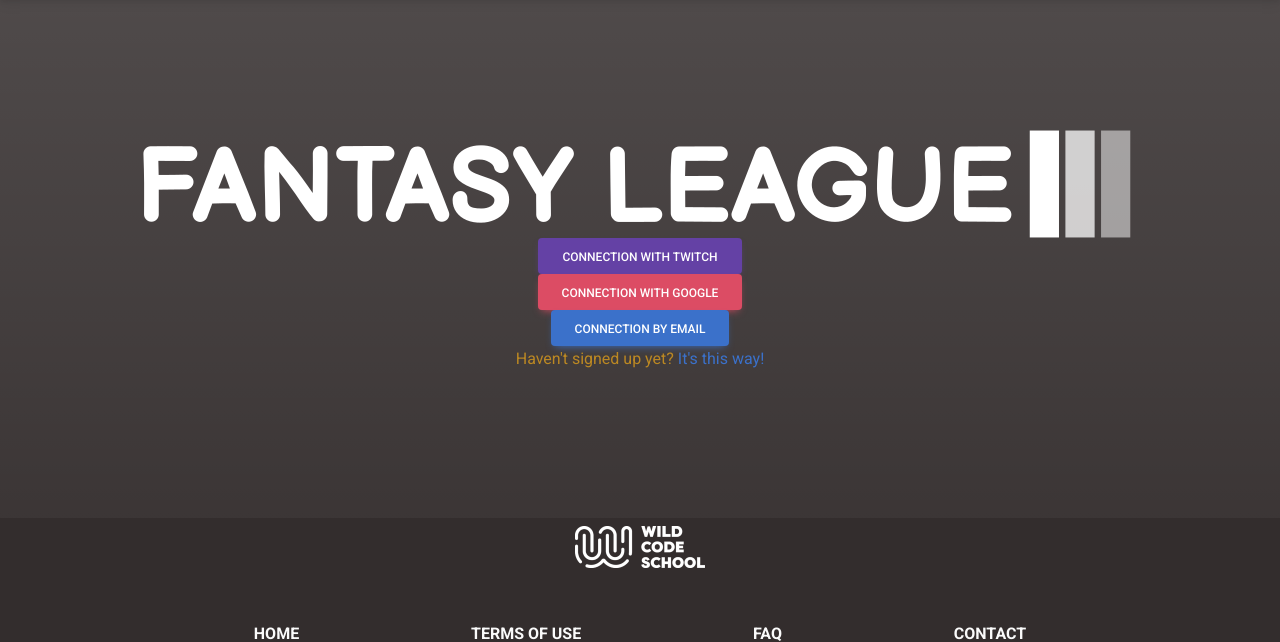
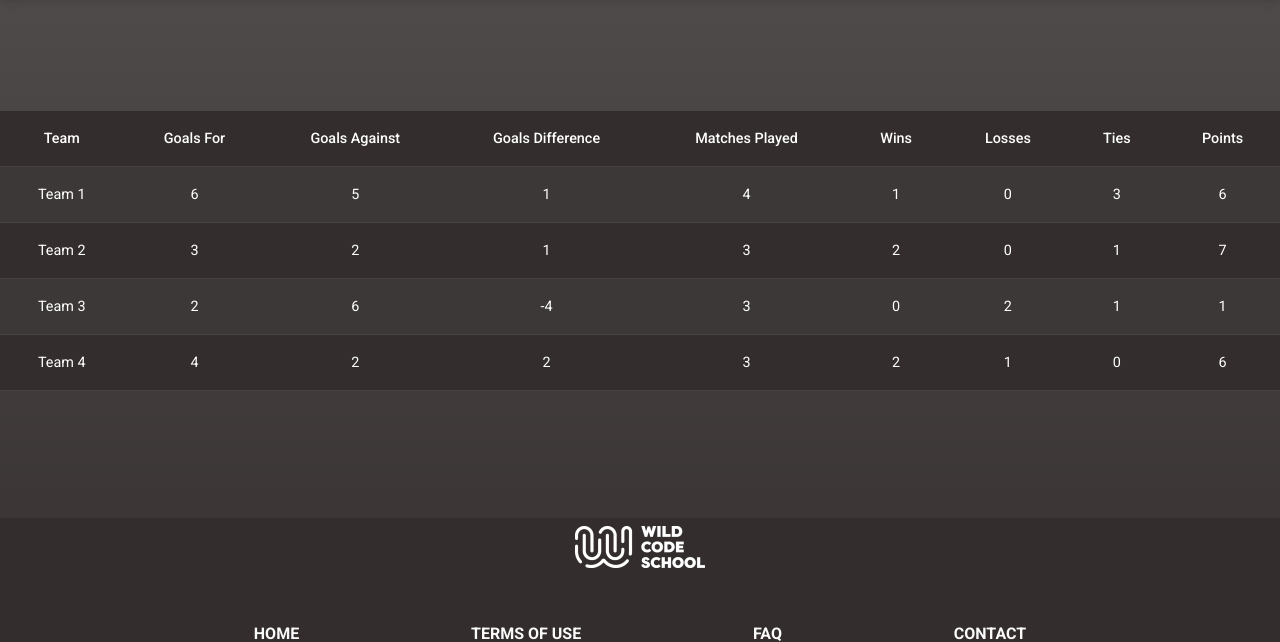
Before and after one commit to Manooonlb/Fantasy-League, a PHP site: page / in a window 1280 px wide. Shown: the part 59-701 px from the top of the page. Run offline with PHP 8.4, Linux system fonts and the light colour scheme; some libraries are stand-ins or nearby versions.

Commit message:
started a scoreboard prototype

```diff
--- /dev/null
+++ b/functions.php
@@ -0,0 +1,118 @@
+<?php
+
+// Init teams array
+// TO REPLACE with database structure later
+
+$teams = [
+    "Team 1" => [
+        "team_id" => 1,
+        "team_name" => "Team 1",
+        "team_description" => "Team 1 description",
+        "team_image" => "Team 1 image",
+        "team_goals_for" => 6,
+        "team_goals_against" => 5,
+        "team_wins" => 1,
+        "team_losses" => 0,
+        "team_ties" => 3,
+    ],
+    "Team 2" => [
+        "team_id" => 2,
+        "team_name" => "Team 2",
+        "team_description" => "Team 2 description",
+        "team_image" => "Team 2 image",
+        "team_goals_for" => 3,
+        "team_goals_against" => 2,
+        "team_wins" => 2,
+        "team_losses" => 0,
+        "team_ties" => 1,
+    ],
+    "Team 3" => [
+        "team_id" => 3,
+        "team_name" => "Team 3",
+        "team_description" => "Team 3 description",
+        "team_image" => "Team 3 image",
+        "team_goals_for" => 2,
+        "team_goals_against" => 6,
+        "team_wins" => 0,
+        "team_losses" => 2,
+        "team_ties" => 1,
+    ],
+    "Team 4" => [
+        "team_id" => 4,
+        "team_name" => "Team 4",
+        "team_description" => "Team 4 description",
+        "team_image" => "Team 4 image",
+        "team_goals_for" => 4,
+        "team_goals_against" => 2,
+        "team_wins" => 2,
+        "team_losses" => 1,
+        "team_ties" => 0,
+    ],
+];
+
+// We want to display the teams in rows, to build a scoreboard
+
+?>
+<table class="table table-striped table-dark">
+    <thead>
+        <tr>
+            <th>Team</th>
+            <th>Goals For</th>
+            <th>Goals Against</th>
+            <th>Goals Difference</th>
+            <th>Matches Played</th>
+            <th>Wins</th>
+            <th>Losses</th>
+            <th>Ties</th>
+            <th>Points</th>
+        </tr>
+    </thead>
+    <tbody>
+    <?php
+    $totalGoalsFor = 0;
+    $totalGoalsAgainst = 0;
+    $totalGoalDifference = 0;
+    $totalWins = 0;
+    $totalLosses = 0;
+    $totalTies = 0;
+
+    foreach ($teams as $team) {
+        $goalDifference = $team["team_goals_for"] - $team["team_goals_against"];
+        $matchesPlayed = $team["team_wins"] + $team["team_losses"] + $team["team_ties"];
+        $points = $team["team_wins"]*3 + $team["team_ties"];
+
+        $totalGoalsFor += $team['team_goals_for'];
+        $totalGoalsAgainst += $team['team_goals_against'];
+        $totalGoalDifference += $goalDifference;
+        $totalWins += $team['team_wins'];
+        $totalLosses += $team['team_losses'];
+        $totalTies += $team['team_ties'];
+
+        echo "<tr>";
+        echo "<td title='".$team["team_description"]."'>". $team["team_name"]. "</td>";
+        echo "<td>". $team["team_goals_for"]. "</td>";
+        echo "<td>". $team["team_goals_against"]. "</td>";
+        echo "<td>". $goalDifference."</td>";
+        echo "<td>". $matchesPlayed."</td>";
+        echo "<td>". $team["team_wins"]. "</td>";
+        echo "<td>". $team["team_losses"]. "</td>";
+        echo "<td>". $team["team_ties"]. "</td>";
+        echo "<td>". $points."</td>";
+        echo "</tr>";
+    }
+
+    if ($totalGoalDifference !== 0) {
+        echo "<tfoot>";
+        echo "<tr>";
+        if ($totalGoalsFor > $totalGoalsAgainst) {
+            echo "<td colspan='9'>Missing Goals Against (". $totalGoalsFor - $totalGoalsAgainst .").</td>";
+        }
+        else {
+            echo "<td colspan='9'>Missing Goals For.</td>";
+        }
+        echo "</tr>";
+        echo "</tfoot>";
+    }
+    ?>
+    </tbody>
+</table>
--- a/index.php
+++ b/index.php
@@ -50,12 +50,13 @@ setcookie('lang', $lang, time() +$expire);
     ?>
     <main class="text-warning text-opacity-75 text-center">
     <?php
-    if (!isset($_SESSION['username'])) {
+/*     if (!isset($_SESSION['username'])) {
         include_once('login.php');
     }
     else {
         include_once('landing_page.php');
-    }
+    } */
+    include_once('functions.php');
     ?>
     </main>
 
```
